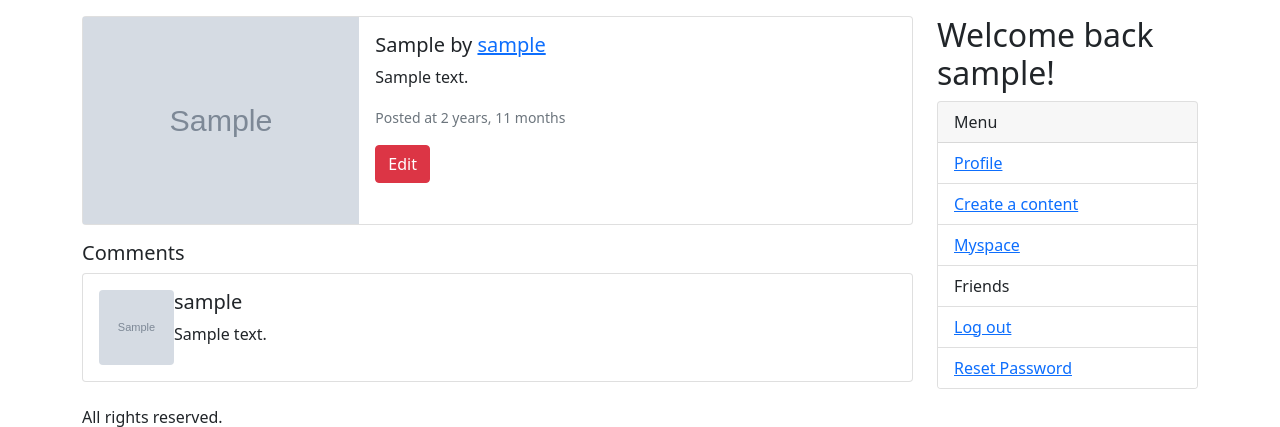
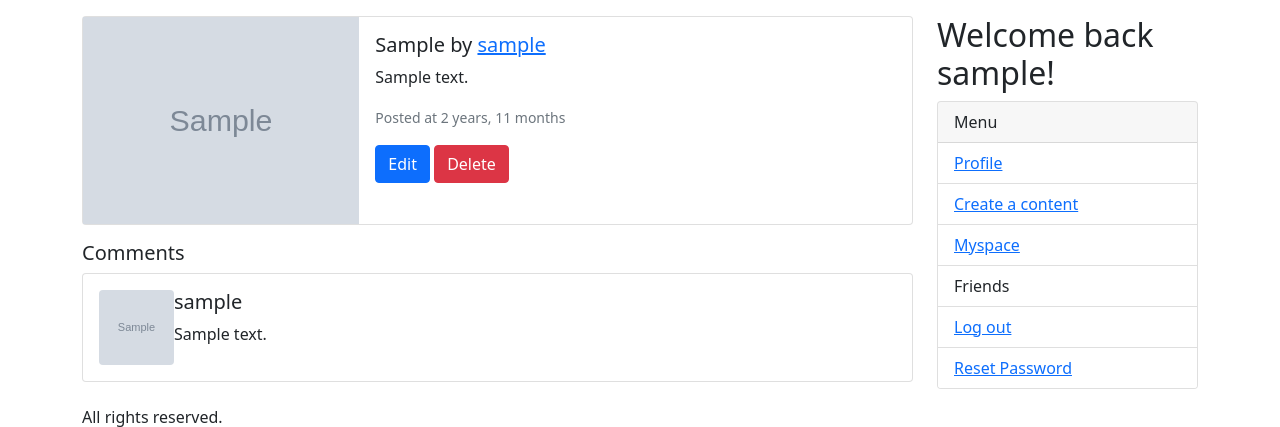
Before and after one commit to mirayiyidogan/swe_573, a Django app: a page that uses gotya/templates/pages/detail.html in a window 1280 px wide. Shown: the part 56-483 px from the top of the page. Run offline with Django 4.2, Linux system fonts and the light colour scheme; a user stored in the database is signed in; tables that the repository leaves empty hold one stand-in row (values such as "Sample post"); grey boxes marked "Sample" are stand-in pictures; parts of the project's set-up code (start-up, migrations or seed data) failed here and were passed over; some libraries are stand-ins or nearby versions.

Commit message:
delete the content has created

```diff
--- a/gotya/templates/pages/detail.html
+++ b/gotya/templates/pages/detail.html
@@ -15,7 +15,8 @@
         <p class="card-text">{{ content.text|safe }}</p>
         <p class="card-text"><small class="text-muted">Posted at {{ content.created_date|timesince }}</small></p>
         {% if request.user == content.user %}
-        <p><a class="btn btn-danger" href="{% url 'update-content' slug=content.slug %}">Edit</a></p>
+        <p><a class="btn btn-primary" href="{% url 'update-content' slug=content.slug %}">Edit</a>
+        <a class="btn btn-danger" href="{% url 'delete-content' slug=content.slug %}">Delete</a></p>
         {% endif %}
       </div>
     </div>
--- a/gotya/urls.py
+++ b/gotya/urls.py
@@ -3,7 +3,7 @@ from django.contrib import admin
 from django.urls import path, include
 from django.shortcuts import render
 from django.http import HttpResponse
-from gotya.views import communicate, homepage, category, myspace, detail, create_content, update_content
+from gotya.views import communicate, homepage, category, myspace, detail, create_content, update_content, delete_content
 from django.conf.urls.static import static #Static function helps us to publish media files at prod creating url pattern
 from django.conf import settings
 
@@ -16,4 +16,6 @@ urlpatterns = [
     path('detail/<slug:slug>', detail, name='detail'),
     path('create-content', create_content, name='create-content'),
     path('update-content/<slug:slug>', update_content, name='update-content'),
+    path('delete-content/<slug:slug>', delete_content, name='delete-content'),
+
 ]
--- a/gotya/views/__init__.py
+++ b/gotya/views/__init__.py
@@ -5,3 +5,4 @@ from .myspace import myspace
 from .detail import detail
 from .create_content import create_content
 from .update_content import update_content
+from .delete_content import delete_content
```
Also changed, not shown: gotya/views/delete_content.py (added, +8 -0 lines).
